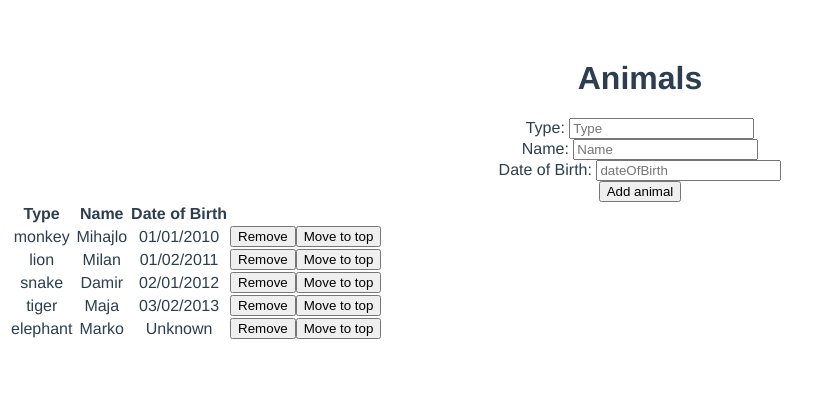
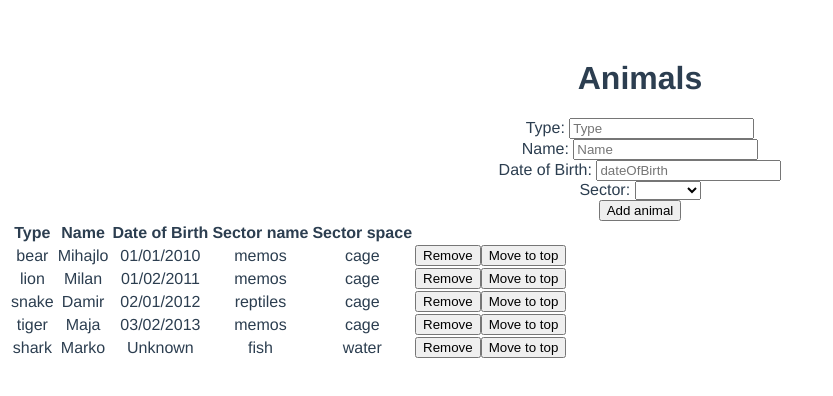
Before and after one commit to MajaMarkovic1/Zoo, a Vue app: page / in a window 1280 px wide. Shown: the top 396 px of the page, without its empty margins (0-833 px from the left). Built offline with nearby package versions, Linux system fonts and the light colour scheme.

Commit message:
zadatak6

```diff
--- a/src/components/AnimalList.vue
+++ b/src/components/AnimalList.vue
@@ -8,6 +8,10 @@
             <input v-model="newAnimal.name" placeholder="Name" type="text"><br>
             <label>Date of Birth: </label>
             <input v-model="newAnimal.dateOfBirth" placeholder="dateOfBirth" type="text"><br>
+            <label>Sector: </label>
+           <select v-model="newAnimal.sector">
+                <option v-for="(sector, key) in sectors" :key="key" v-bind:value='sector'>{{sector.name}}</option><br>
+            </select><br>
             <button @click="addAnimal">Add animal</button>
         </form>
         <table>
@@ -15,6 +19,8 @@
                 <th>Type</th>
                 <th>Name</th>
                 <th>Date of Birth</th>
+                <th>Sector name</th>
+                <th>Sector space</th>
                 <th></th>
                 <th></th>
             </thead>
@@ -23,6 +29,8 @@
                     <td>{{ animal.type }}</td>
                     <td>{{ animal.name }}</td>
                     <td>{{ animal.dateOfBirth ? animal.dateOfBirth : "Unknown"  }}</td>
+                    <td>{{ animal.sector.name }}</td>
+                    <td>{{ animal.sector.space }}</td>
                     <button @click="removeAnimal(animal)">Remove</button>
                     <button @click="moveToTop(animal)">Move to top</button>
                 </tr>
@@ -32,19 +40,28 @@
 </template>
 
 <script>
+
+const sectors = [
+    {name: 'memos', space: 'cage'},
+    {name: 'reptiles', space: 'cage'},
+    {name: 'fish', space: 'water'}
+
+]
+
 export default {
   name: 'AnimalList',
   data(){
       return {
           animals: [
-              {type: 'monkey', name: 'Mihajlo', dateOfBirth: '01/01/2010'},
-              {type: 'lion', name: 'Milan', dateOfBirth: '01/02/2011'},
-              {type: 'snake', name: 'Damir', dateOfBirth: '02/01/2012'},
-              {type: 'tiger', name: 'Maja', dateOfBirth: '03/02/2013'},
-              {type: 'elephant', name: 'Marko', dateOfBirth: ''}
+              {type: 'bear', name: 'Mihajlo', dateOfBirth: '01/01/2010', sector: sectors[0]},
+              {type: 'lion', name: 'Milan', dateOfBirth: '01/02/2011', sector: sectors[0]},
+              {type: 'snake', name: 'Damir', dateOfBirth: '02/01/2012', sector: sectors[1]},
+              {type: 'tiger', name: 'Maja', dateOfBirth: '03/02/2013', sector: sectors[0]},
+              {type: 'shark', name: 'Marko', dateOfBirth: '', sector: sectors[2]}
 
           ],
-          newAnimal: {}
+          newAnimal: {},
+          sectors: sectors
 
       }
   },
@@ -53,12 +70,15 @@ export default {
         let indexOfAnimal = this.animals.indexOf(animal);
         this.animals.splice(indexOfAnimal, 1);
     },
+
     moveToTop(animal){
         this.removeAnimal(animal);
         this.animals.unshift(animal);
     },
+
     addAnimal(){
         this.animals.push(this.newAnimal);
+        this.newAnimal = {};
     }
 
   }
```
